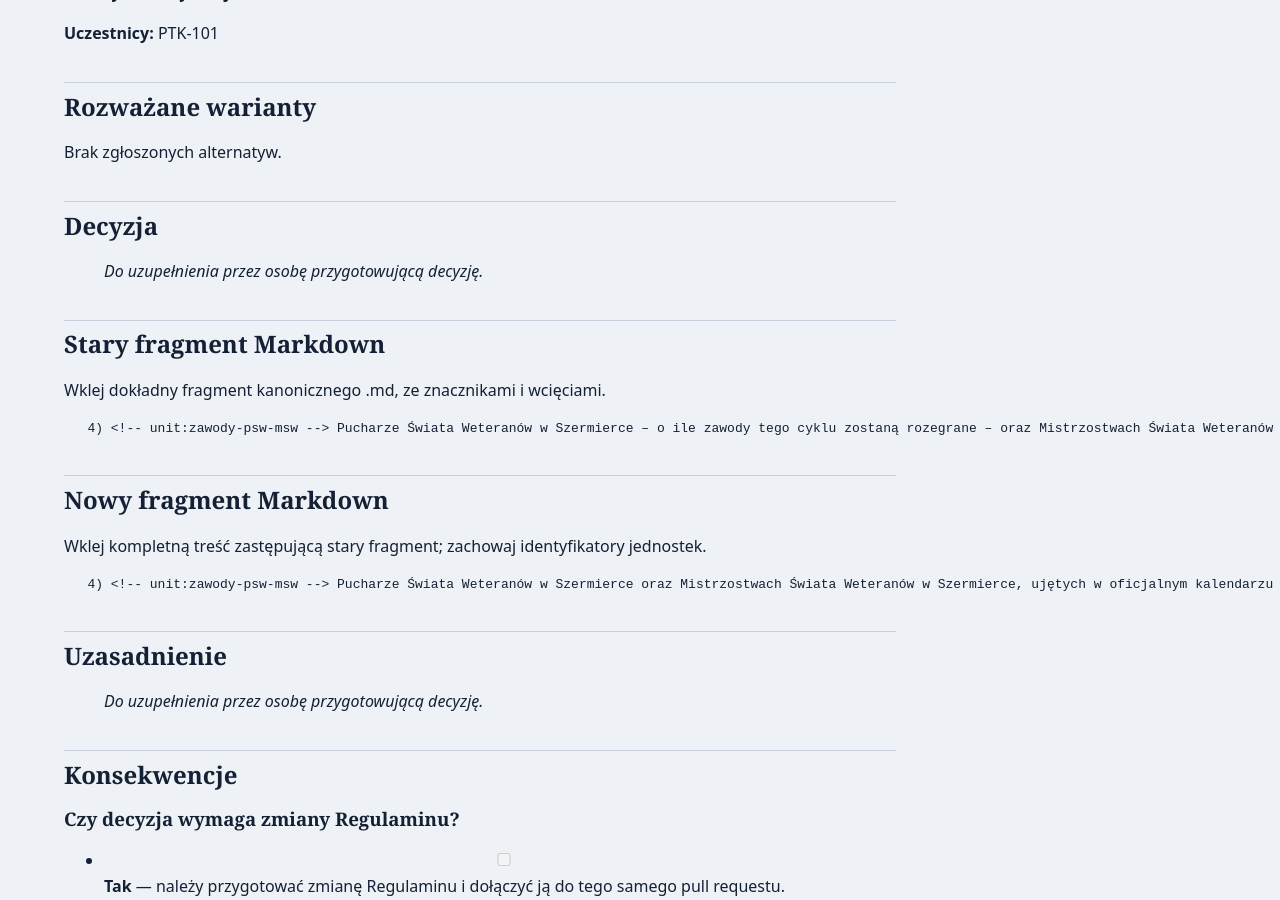
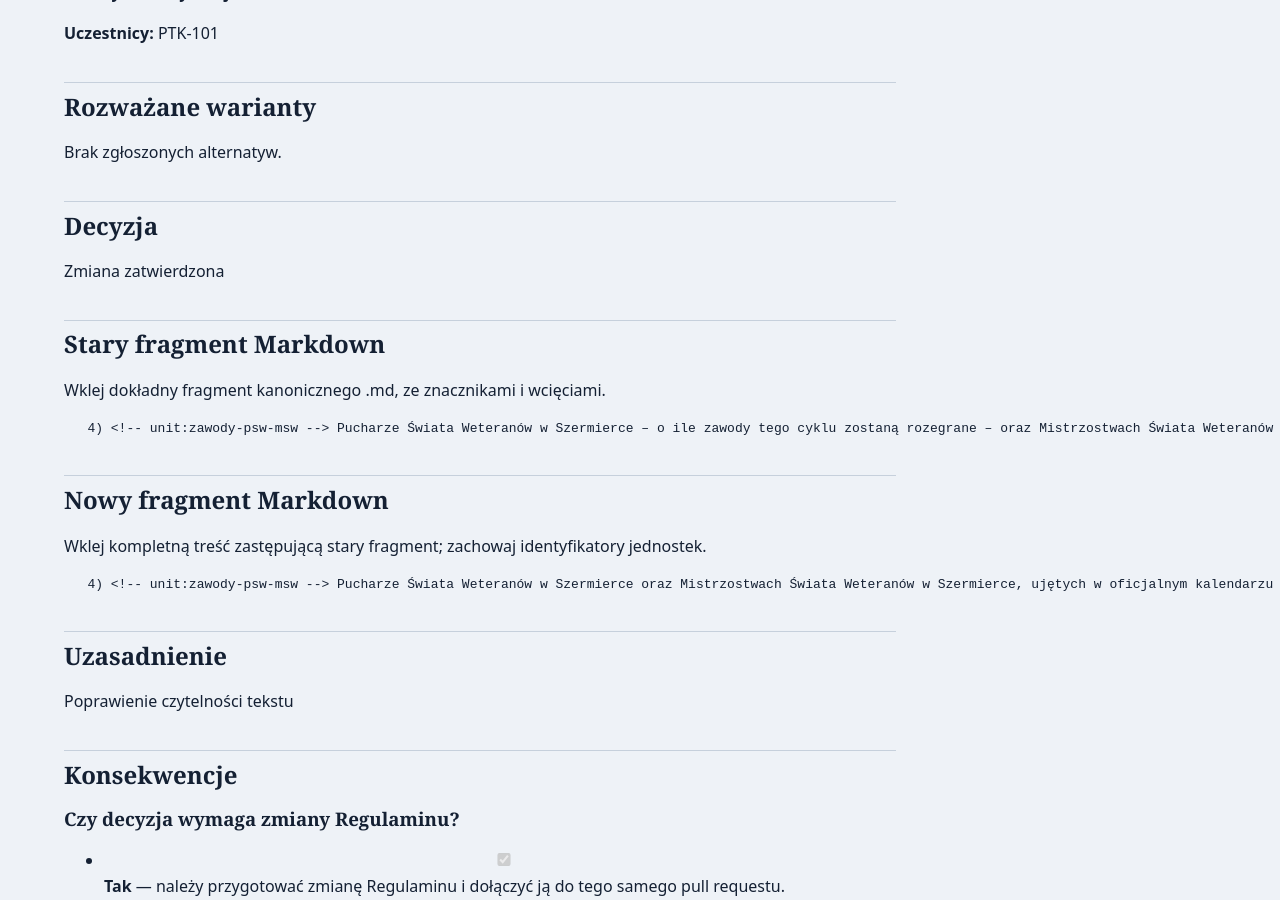
Before and after one commit to Fencer4Life/Regulamin_Kadry-SPWS, a Jekyll site: the page built from _decyzje/DR-025-5-brakuje-chyba-mistrzostwa-swiata-weteranow.md, in a window 1280 px wide and 900 px high, scrolled down 1063 px. Built offline with Jekyll 4.4.1, drawn with Linux system fonts in a browser that asks for light colours.

Commit message:
Revise decision details and improve readability
Updated decision text for clarity and approved status.

```diff
--- a/_decyzje/DR-025-5-brakuje-chyba-mistrzostwa-swiata-weteranow.md
+++ b/_decyzje/DR-025-5-brakuje-chyba-mistrzostwa-swiata-weteranow.md
@@ -47,7 +47,7 @@ Brak zgłoszonych alternatyw.
 
 ## Decyzja
 
-> _Do uzupełnienia przez osobę przygotowującą decyzję._
+Zmiana zatwierdzona
 
 ## Stary fragment Markdown
 
@@ -67,13 +67,13 @@ Wklej kompletną treść zastępującą stary fragment; zachowaj identyfikatory
 
 ## Uzasadnienie
 
-> _Do uzupełnienia przez osobę przygotowującą decyzję._
+Poprawienie czytelności tekstu
 
 ## Konsekwencje
 
 ### Czy decyzja wymaga zmiany Regulaminu?
 
-- [ ] **Tak** — należy przygotować zmianę Regulaminu i dołączyć ją do tego samego pull requestu.
+- [x] **Tak** — należy przygotować zmianę Regulaminu i dołączyć ją do tego samego pull requestu.
 - [ ] **Nie** — decyzja nie wymaga zmiany Regulaminu.
 
 ## Odrzucone alternatywy
```
